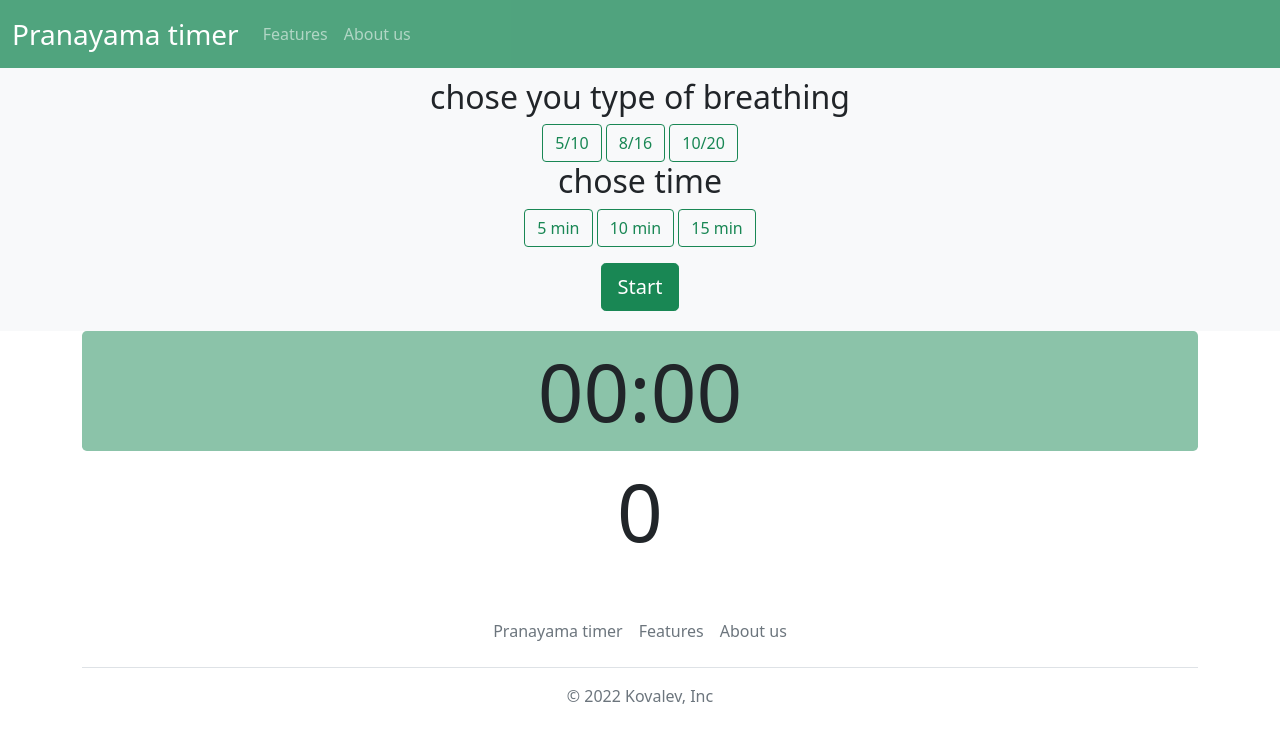
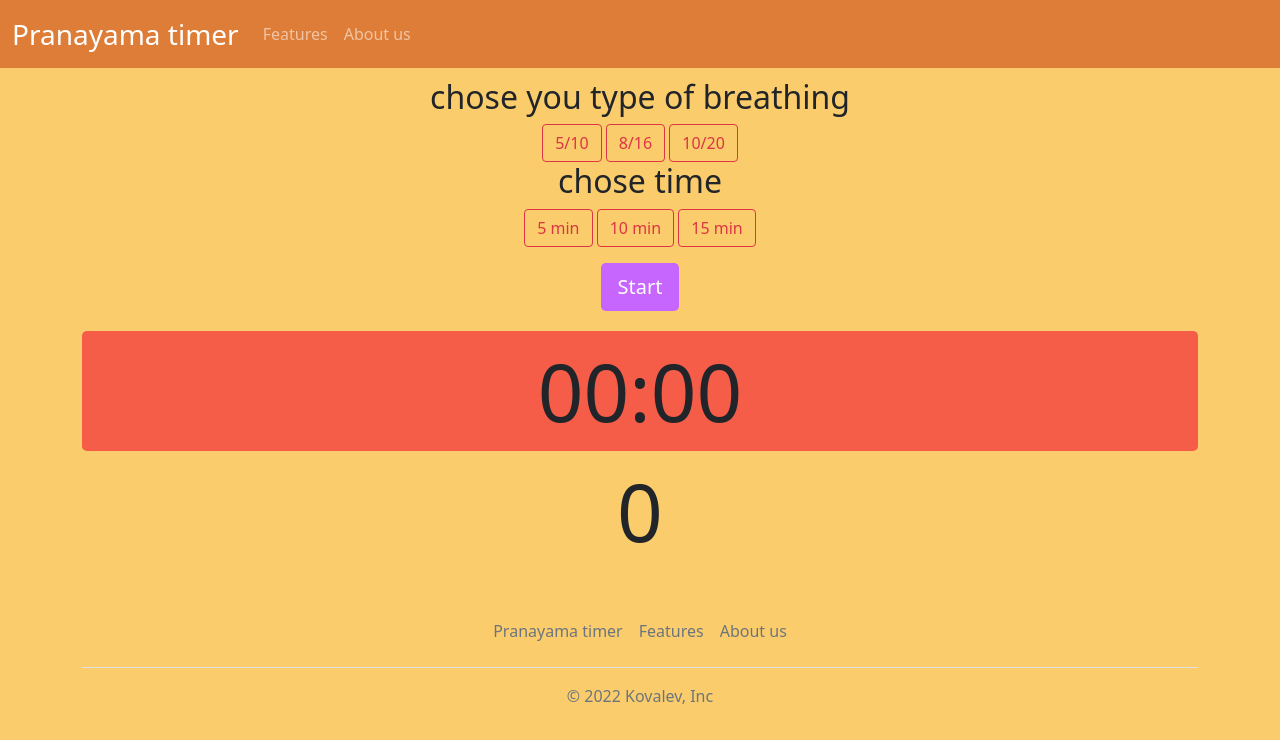
Before and after one commit to teasec4/meditationBootStrap, a plain HTML site: page index.html in a window 1280 px wide. Drawn offline with Linux system fonts and the light colour scheme.

Commit message:
Add files via upload

```diff
--- a/index.html
+++ b/index.html
@@ -8,10 +8,10 @@
     <link href="css.css" rel="stylesheet">
 </head>
 
-<body>
+<body style="background-color: #FACC6B;">
 
 <header>
-    <nav class="navbar navbar-expand-md navbar-dark bg-success bg-opacity-75 fixed-top ">
+    <nav class="navbar navbar-expand-md navbar-dark fixed-top " style="background-color: #DE7D37;">
 
         <div class="container-fluid">
 
@@ -41,20 +41,20 @@
 </header>
 
 <main>
-    <div class="container2 bg-light">
+    <div class="container2">
         <div class="container mt-2">
             <div class="container text-center">
                 <h2>chose you type of breathing</h2>
             </div>
             <div class="container text-center mt-2">
                 <input type="radio" class="btn-check" name="options" id="option1" autocomplete="off">
-                <label class="btn btn-outline-success" for="option1">5/10</label>
+                <label class="btn btn-outline-danger" for="option1">5/10</label>
 
                 <input type="radio" class="btn-check" name="options" id="option2" autocomplete="off" >
-                <label class="btn btn-outline-success" for="option2">8/16</label>
+                <label class="btn btn-outline-danger" for="option2">8/16</label>
 
                 <input type="radio" class="btn-check" name="options" id="option3" autocomplete="off" >
-                <label class="btn btn-outline-success" for="option3">10/20</label>
+                <label class="btn btn-outline-danger" for="option3">10/20</label>
 
 
             </div>
@@ -66,25 +66,25 @@
             </div>
             <div class="container text-center mt-2">
                 <input type="radio" class="btn-check" name="options2" id="option4" autocomplete="off">
-                <label class="btn btn-outline-success" for="option4">5 min</label>
+                <label class="btn btn-outline-danger" for="option4">5 min</label>
 
                 <input type="radio" class="btn-check" name="options2" id="option5" autocomplete="off" >
-                <label class="btn btn-outline-success" for="option5">10 min</label>
+                <label class="btn btn-outline-danger" for="option5">10 min</label>
 
                 <input type="radio" class="btn-check" name="options2" id="option6" autocomplete="off" >
-                <label class="btn btn-outline-success" for="option6">15 min</label>
+                <label class="btn btn-outline-danger" for="option6">15 min</label>
 
             </div>
         </div>
 
         <div class="container text-center mt-3">
-            <button type="button" class="btn btn-success btn-lg" id="button">Start</button>
+            <button type="button" class="btn btn-lg " style="background-color: #C765FF; color: white;"  id="button">Start</button>
         </div>
     </div>
 
     <div >
         <div class="container ">
-            <div class="container d-flex flex-row justify-content-center bg-success bg-opacity-50 rounded-3">
+            <div class="container d-flex flex-row justify-content-center rounded-3" style="background-color: #F55D49;">
                 <div  id="timer" style="font-size: 5em;" >00</div>
                 <div  id="timer2" style="font-size: 5em;" >:</div>
                 <div  id="timer3" style="font-size: 5em;" >00</div>
@@ -99,10 +99,10 @@
             </div>
         </div>
 
-        <div class="container">
+        <div class="container" >
             <footer class="py-3 my-4">
-                <ul class="nav justify-content-center border-bottom pb-3 mb-3">
-                    <li class="nav-item"><a href="#" class="nav-link px-2 text-muted">Pranayama timer</a></li>
+                <ul class="nav justify-content-center border-bottom pb-3 mb-3" >
+                    <li class="nav-item"><a href="#" class="nav-link px-2 text-muted"  >Pranayama timer</a></li>
                     <li class="nav-item"><a href="#" class="nav-link px-2 text-muted">Features</a></li>
                     <li class="nav-item"><a href="#" class="nav-link px-2 text-muted">About us</a></li>
 
```
